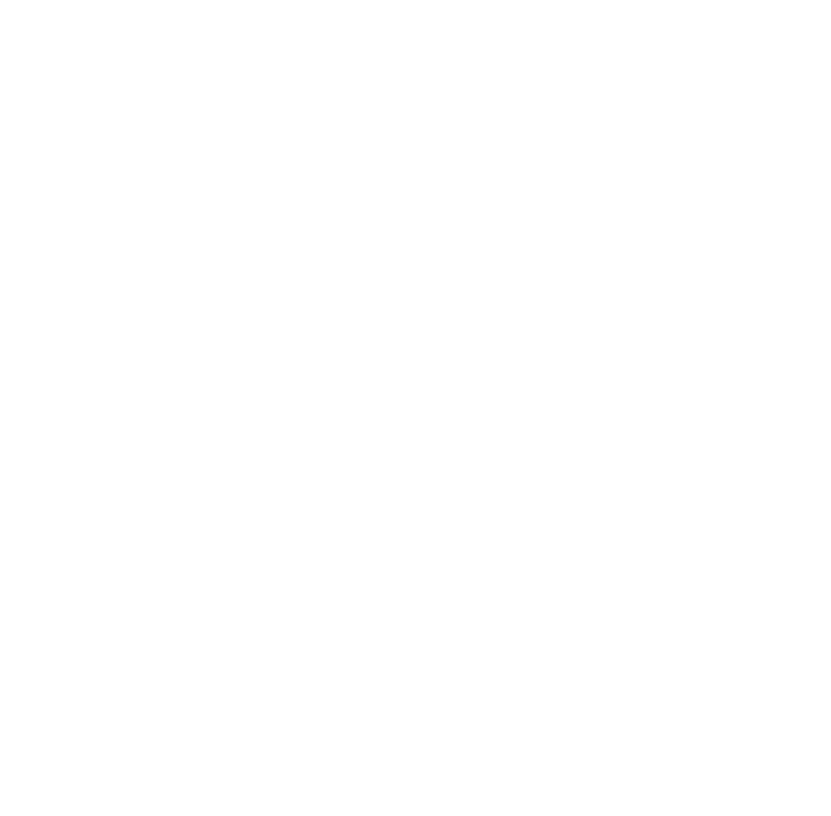
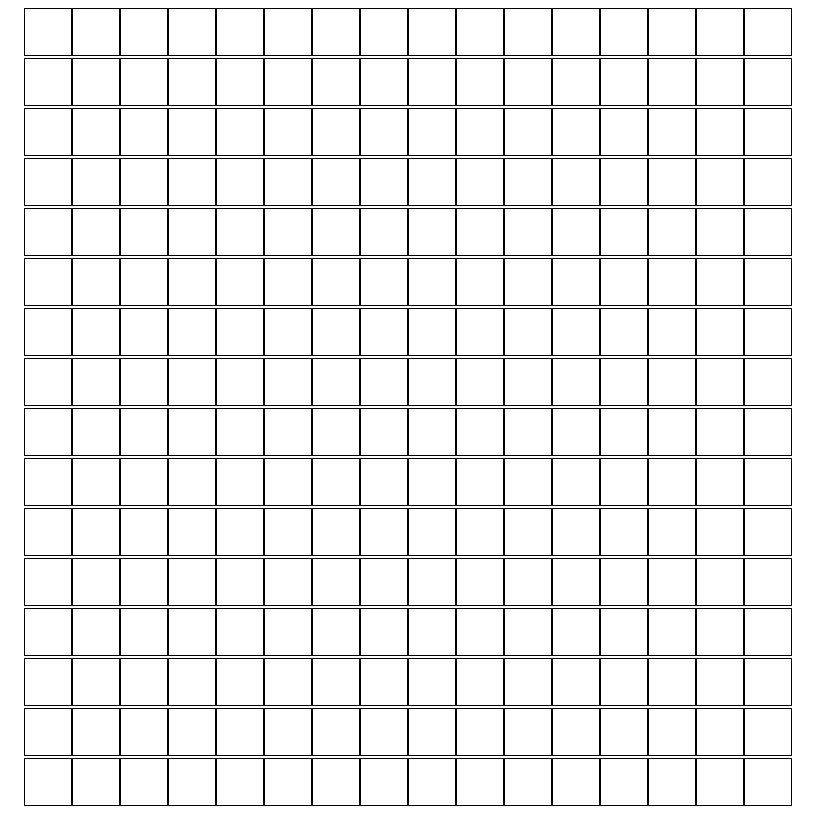
Before and after one commit to tonyptrl/odin-etch-a-sketch, a plain HTML site: page index.html in a window 1280 px wide. Shown: the whole page, without its empty margins (0-831 px from the left). Drawn offline with Linux system fonts and the light colour scheme.

Commit message:
Create the generateSquares function and the style.css

```diff
--- a/index.html
+++ b/index.html
@@ -4,12 +4,24 @@
   <meta charset="UTF-8">
   <meta name="viewport" content="width=device-width, initial-scale=1.0">
   <title>Etch-a-Sketch</title>
+  <link rel="stylesheet" href="style.css">
 </head>
 <body>
-  <div id="container"></div>
+  <div id="container" class="container"></div>
 
   <script>
 
+    function generateSquares() {
+      const container = document.getElementById("container");
+
+      for (let i = 0 ; i < 256 ; i++) {
+        const div = document.createElement("div");
+        div.classList.add("square");
+        container.appendChild(div);
+      };
+    };
+
+    generateSquares();
   </script>
 </body>
 </html>
--- /dev/null
+++ b/style.css
@@ -0,0 +1,14 @@
+.container {
+  display: flex;
+  flex-wrap: wrap;
+  justify-content: center;
+  width: 800px;
+  height: 800px;
+}
+
+.square {
+  width: 46px;
+  height: 46px;
+  border: solid;
+  border-width: 1px;
+}
```
